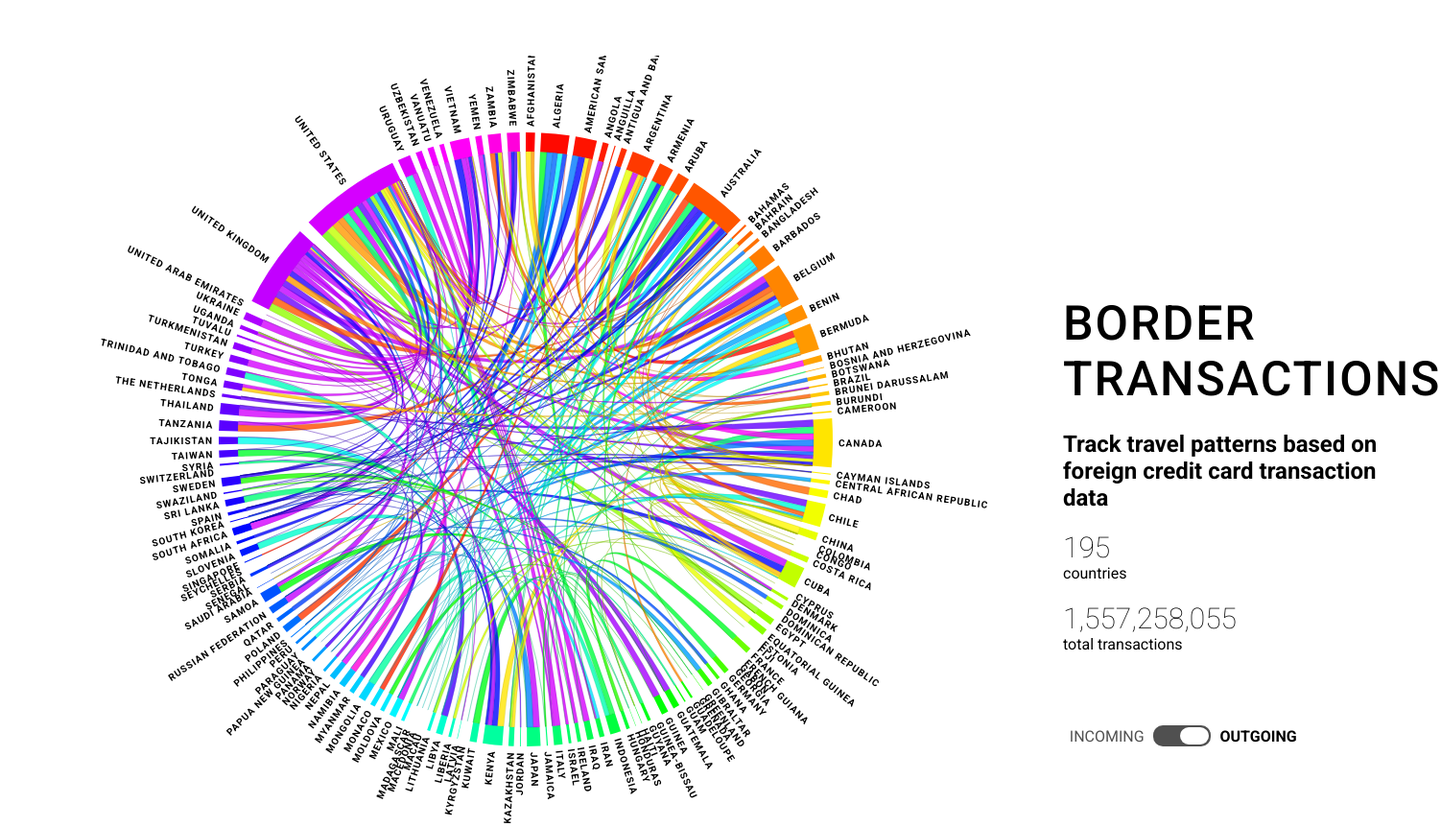
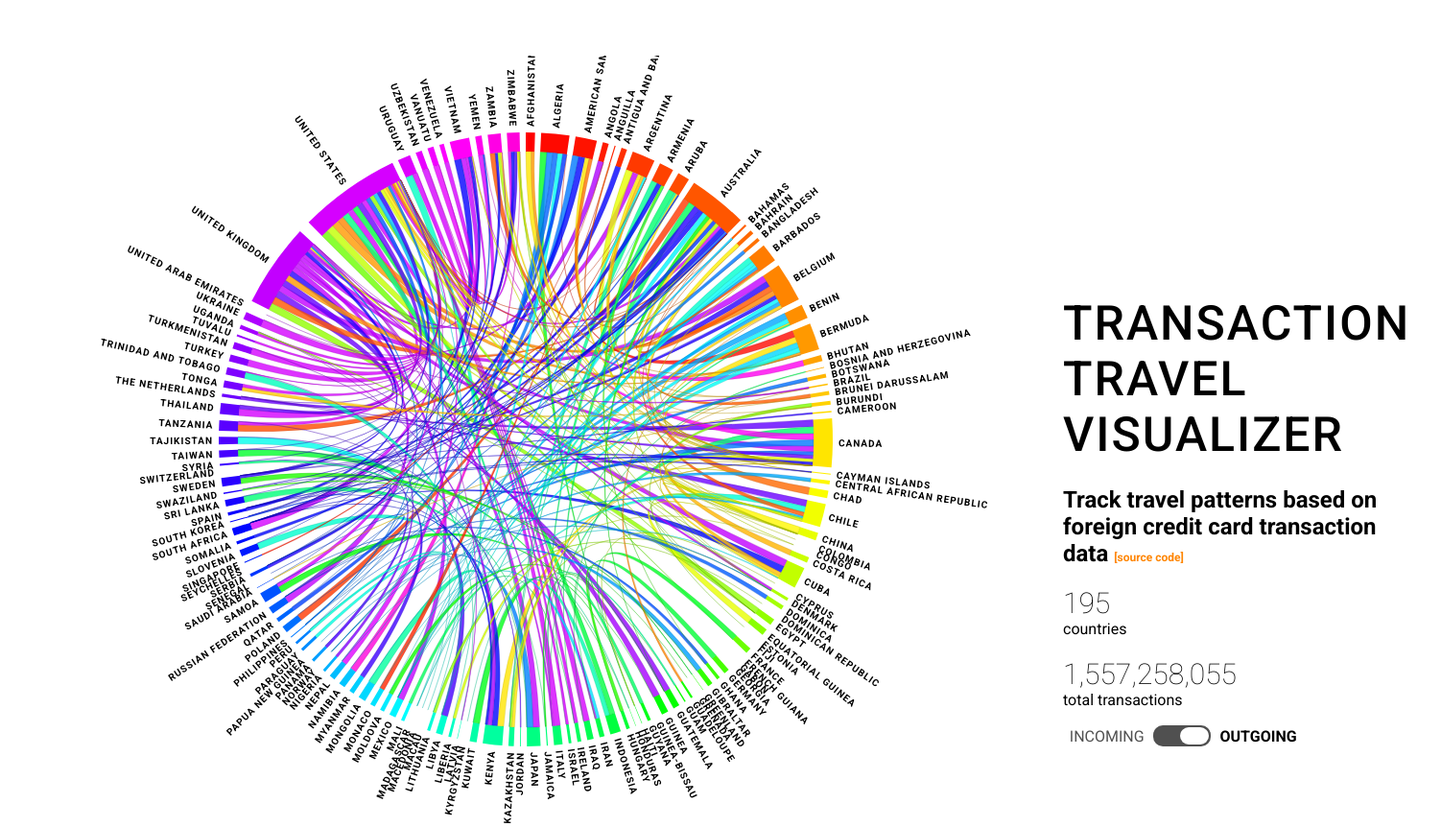
Before and after one commit to sweves/transaction-travel-visualizer, a plain HTML site: page index.html in a window 1280 px wide. Shown: the whole page at 96% size, 1502 px wide, since content can reach past the window. Drawn offline with nearby package versions, Linux system fonts and the light colour scheme.

Commit message:
add deets

```diff
--- a/index.html
+++ b/index.html
@@ -33,8 +33,8 @@
 
     <div id="placeholder">
 
-      <h1>Border Transactions</h1>
-      <h2>Track travel patterns based on foreign credit card transaction data</h2>
+      <h1>Transaction Travel Visualizer</h1>
+      <h2>Track travel patterns based on foreign credit card transaction data <a href="https://github.com/sweves/transaction-travel-visualizer">[source code]</a></h2></h2>
       <p class='number'>195</p>
       <p class='sub'>countries<br/></p>
       <p class='number'>1,557,258,055</p>
--- a/styles/style.css
+++ b/styles/style.css
@@ -40,6 +40,13 @@
 
       #circle:hover path.fade {
         display: none;
+      }
+
+      a,
+      a:hover {
+        text-decoration: none;
+        color: rgb(255, 133, 0);
+        font-size: 50%;
       }
 
       text{
```
Also changed, not shown: 1 other file.
